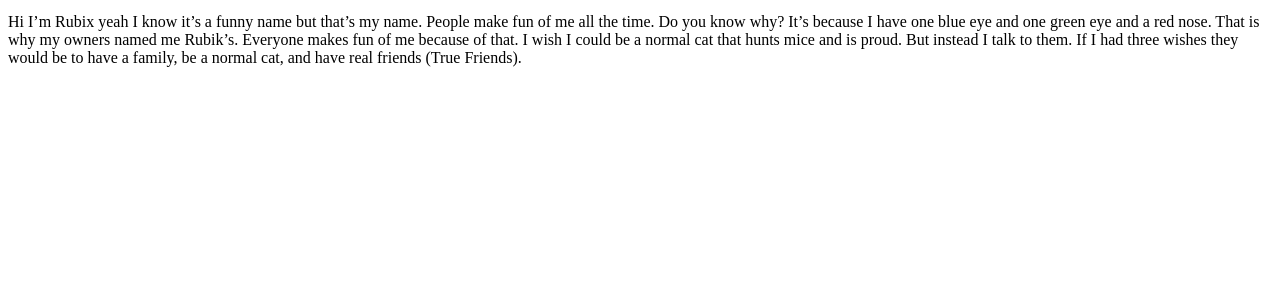
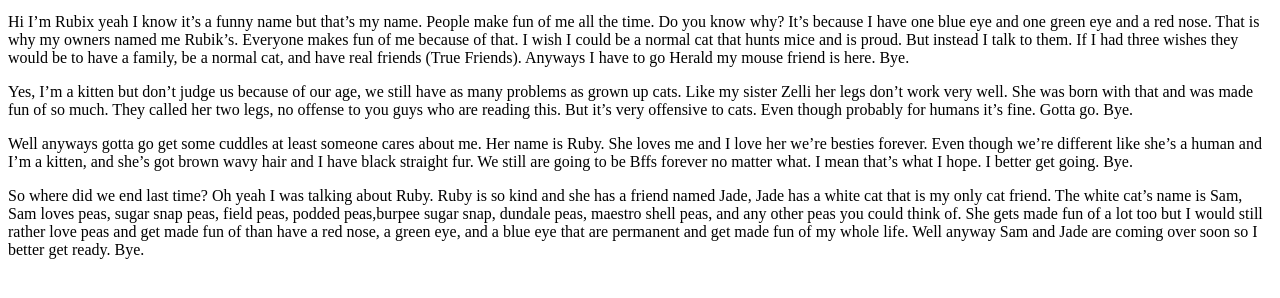
Before and after one commit to gretyla/gretyla.github.io, a plain HTML site: page books6.html in a window 1280 px wide. Shown: the part 146-444 px from the top of the page. Drawn offline with Linux system fonts and the light colour scheme.

Commit message:
Update books6.html

```diff
--- a/books6.html
+++ b/books6.html
@@ -13,6 +13,43 @@
   I wish I could be a normal cat that hunts mice and is proud.
   But instead I talk to them. If I had three wishes
   they would be to have a family, be a normal cat,
-  and have real friends (True Friends).
+  and have real friends (True Friends). Anyways I have to
+  go Herald my mouse friend is here. Bye.
   </p>
   <p>
+      Yes, I’m a kitten but don’t judge us because of our age,
+    we still have as many problems as grown up cats. Like my
+    sister Zelli her legs don’t work very well.
+    She was born with that and was made fun of so much.
+    They called her two legs, no offense to you guys
+    who are reading this. But it’s very offensive to cats.
+    Even though probably for humans it’s fine. Gotta go. Bye.
+  </p>
+  <p>
+      Well anyways gotta go get some cuddles at least someone
+    cares about me. Her name is Ruby. She loves me and
+    I love her we’re besties forever. Even though we’re
+    different like she’s a human and I’m a kitten,
+    and she’s got brown wavy hair and I have black straight fur.
+    We still are going to be Bffs forever no matter what.
+    I mean that’s what I hope. I better get going. Bye.
+  </p>
+    <p>
+        So where did we end last time? Oh yeah I was talking
+      about Ruby. Ruby is so kind and she has a friend
+      named Jade, Jade has a white cat that is my only
+      cat friend. The white cat’s name is Sam,
+      Sam loves peas, sugar snap peas, field peas,
+      podded peas,burpee sugar snap, dundale peas,
+      maestro shell peas, and any other peas you
+      could think of. She gets made fun of a lot too but
+      I would still rather love peas and get made fun of
+      than have a red nose, a green eye, and a blue eye
+      that are permanent and get made fun of my whole life.
+      Well anyway Sam and Jade are coming over soon
+      so I better get ready. Bye.
+  </p>
+    <p>
+
+  </p>
+</body>
```
